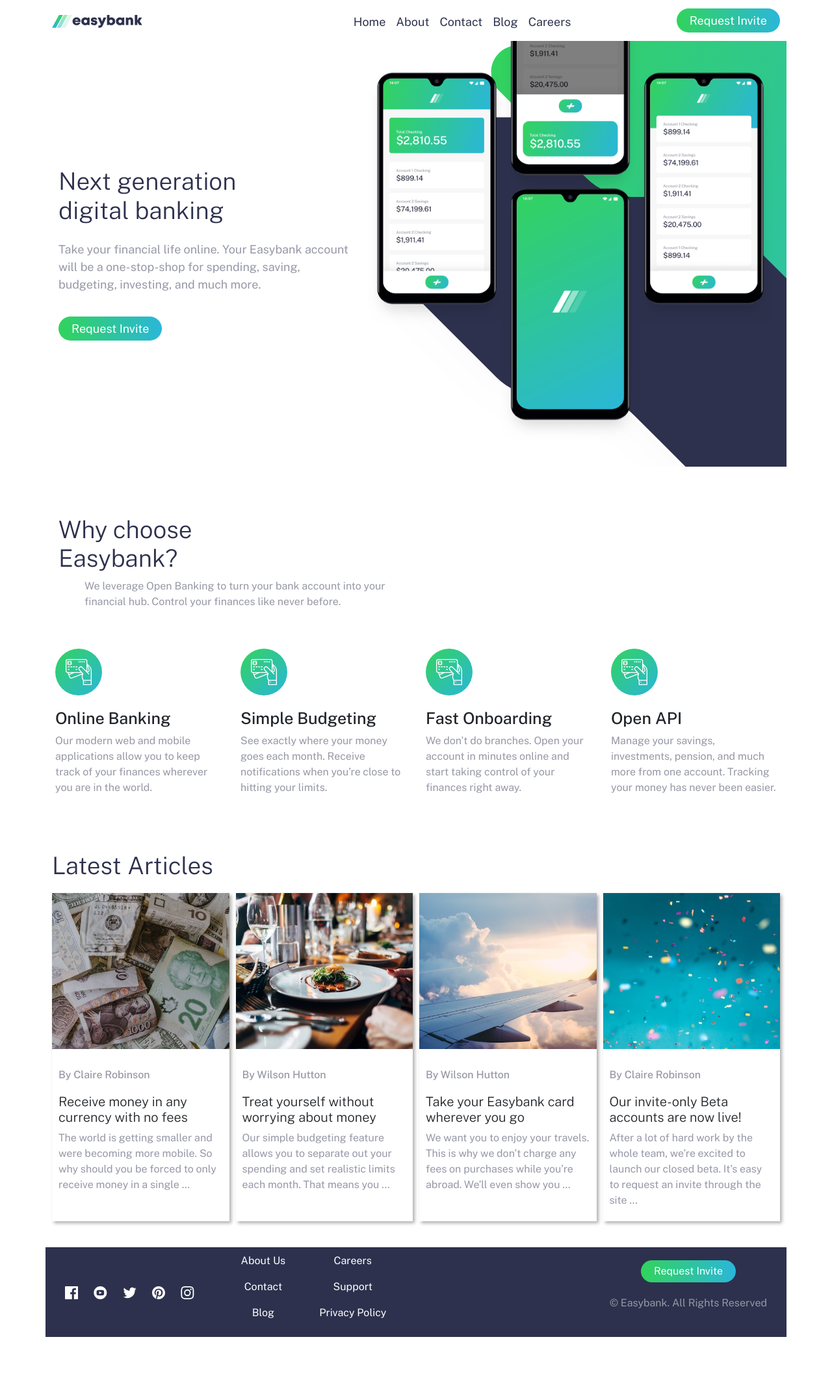
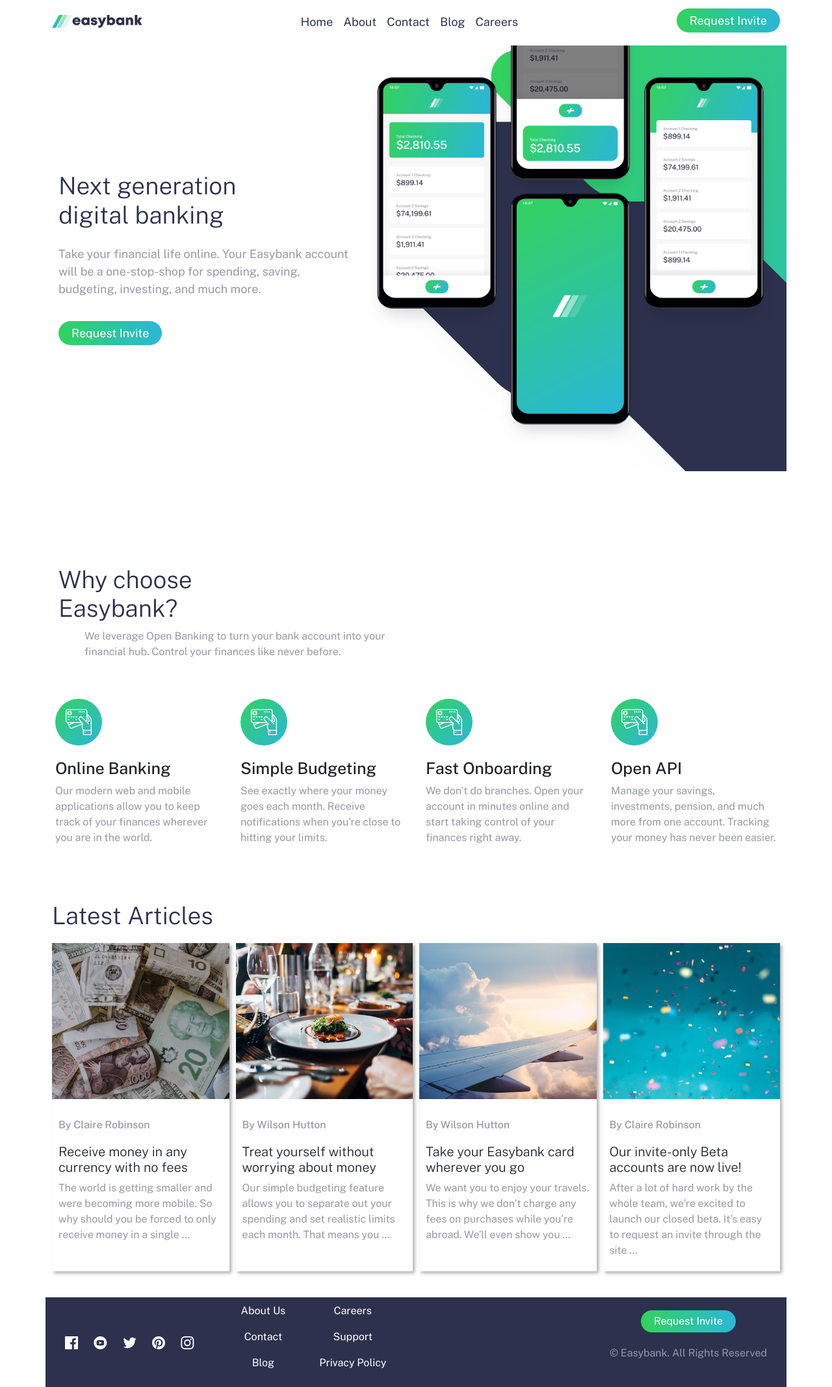
Before and after one commit to FridahWatetuMuthoni/easybank-landing-page, a website: page index.html in a window 1280 px wide. Shown: the whole page at 65% size. Before the commit the page ends 2067 px from the top, so only its background shows below. Drawn offline with nearby package versions, Linux system fonts and the light colour scheme.

Commit message:
scroll behaviour and navigation bar change

```diff
--- a/assets/js/app.js
+++ b/assets/js/app.js
@@ -5,6 +5,7 @@
 
 open.addEventListener("click", handleOpen);
 close.addEventListener("click", handleClose);
+menu.addEventListener("click", handleClose);
 
 function handleOpen() {
   navigation.classList.add("overlay");
--- a/index.html
+++ b/index.html
@@ -20,7 +20,7 @@
           <img src="./assets/images/logo.svg" alt="" />
         </section>
         <section class="close-open">
-          <img id="open" src="./assets/images/icon-hamburger.svg" alt="" />
+          <img id="open" class='open' src="./assets/images/icon-hamburger.svg" alt="" />
           <img id="close" src="./assets/images/icon-close.svg" alt="" />
         </section>
         <ul class="mobile-menu" id="menu">
@@ -43,7 +43,7 @@
     <!-- #################### END NAVIGATION #####################-->
 
     <!-- #################### HERO SECTION #####################-->
-    <section class="hero row g-0 align-items-center">
+    <section id='home' class="hero row g-0 align-items-center">
       <section class="hero-image col-12 col-md-7"></section>
 
       <section class="hero-content col-12 col-md-5">
@@ -59,7 +59,7 @@
     <!-- #################### END HERO SECTION #####################-->
 
     <!-- #################### SERVICES #####################-->
-    <section class="services container-lg">
+    <section class="services container-lg" id="about">
       <section class="services-content">
         <h1>Why choose <span>Easybank?</span></h1>
         <p>
@@ -67,7 +67,7 @@
           hub. Control your finances like never before.
         </p>
       </section>
-      <section class="row g-0 products">
+      <section class="row g-0 products" id='careers'>
         <div class="col-md-6 col-lg-3 col-12">
           <img src="./assets/images/icon-online.svg" alt="" />
           <h2>Online Banking</h2>
@@ -106,7 +106,7 @@
 
     <!-- #################### ARTICLES #####################-->
 
-    <section class="articles container-lg">
+    <section class="articles container-lg" id='blog'>
       <h1 class="articles-heading">Latest Articles</h1>
       <section class="article-cards">
         <section class="article-card">
@@ -171,7 +171,7 @@
     <!-- #################### END ARTICLES SECTION #####################-->
 
     <!-- #################### FOOTER #####################-->
-    <footer class="footer container-lg">
+    <footer class="footer container-lg" id='contact'>
       <div class="left">
         <div class="social">
           <img src="./assets/images/icon-facebook.svg" alt="" />
--- a/scss/_custom.scss
+++ b/scss/_custom.scss
@@ -5,6 +5,10 @@
 
 //BOOTSTRAP
 @import "../node_modules/bootstrap/scss/bootstrap.scss";
+
+html {
+  scroll-padding-top: 4rem;
+}
 
 body {
   font-family: "Public Sans", sans-serif;
--- a/scss/_footer.scss
+++ b/scss/_footer.scss
@@ -4,8 +4,7 @@
   background-color: $dark-blue;
   text-align: center;
   margin-top: 40px;
-  padding: 30px;
-  margin-bottom: 10px;
+  padding: 40px;
 
   display: flex;
   align-items: center;
--- a/scss/_hero.scss
+++ b/scss/_hero.scss
@@ -2,6 +2,7 @@
 
 .hero {
   padding-bottom: 5px;
+  margin-top: 50px;
 }
 .hero-image {
   background-image: url("../images/bg-intro-mobile.svg");
@@ -59,7 +60,7 @@
 @media (min-width: 992px) {
   .hero {
     max-width: 960px;
-    margin: 0 auto;
+    margin: 70px auto;
   }
 }
 
--- a/scss/_navigation.scss
+++ b/scss/_navigation.scss
@@ -3,6 +3,9 @@
 .navigation {
   width: 100%;
   z-index: 1000;
+  position: fixed;
+  left: 0;
+  top: 0;
 }
 
 .navigation-content {
@@ -99,6 +102,13 @@
   .mobile-menu {
     display: none;
   }
+
+  .close-open {
+    display: none;
+    .open {
+      display: none;
+    }
+  }
   .desktop-menu {
     display: flex;
     align-items: center;
```
Also changed, not shown: assets/css/main.css, 1 other file.
